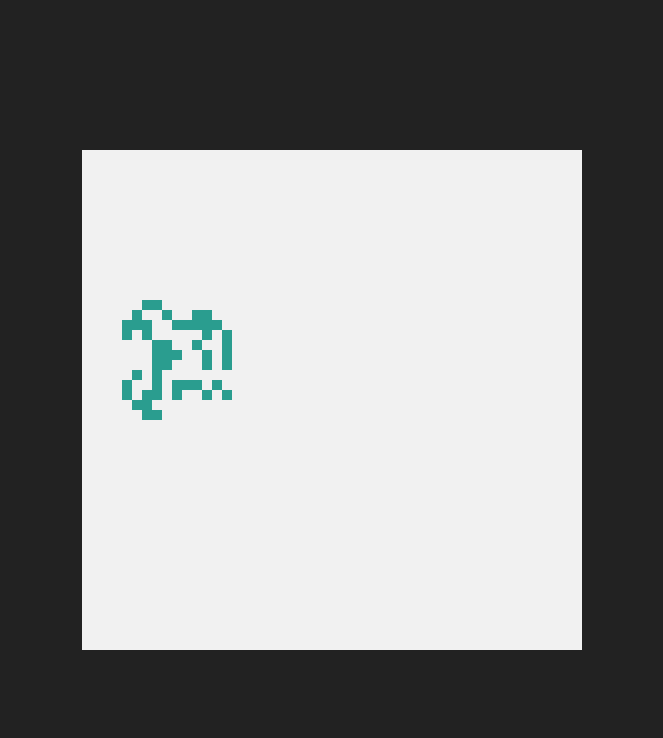
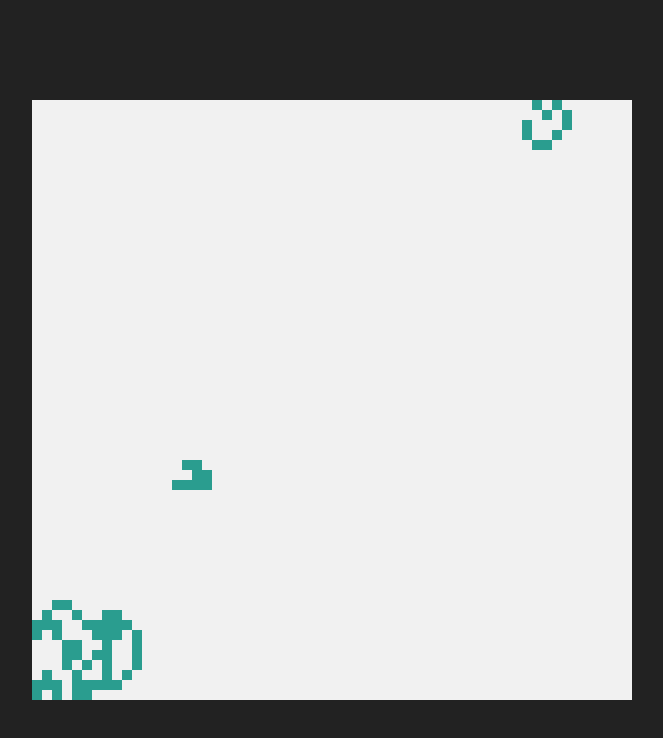
Before and after one commit to WMYM-Experimental/LangstonAnt.js, a plain HTML site: page index.html in a window 1280 px wide. Shown: the whole page, without its empty margins (308-971 px from the left). Drawn offline with Linux system fonts and the light colour scheme.

Commit message:
improve ant location

```diff
--- a/css/style.css
+++ b/css/style.css
@@ -13,7 +13,7 @@
     background-color: #222;
 }
 #canvas {
-    width: 500px;
-    height: 500px;
+    width: 600px;
+    height: 600px;
     background-color: #f1f1f1;
 }
--- a/js/script.js
+++ b/js/script.js
@@ -1,27 +1,21 @@
 const canvas = document.getElementById("canvas");
 const ctx = canvas.getContext("2d");
 
-canvas.width = 500;
-canvas.height = 500;
+canvas.width = 600;
+canvas.height = 600;
 
 class Ant {
-    constructor(x, y, direction) {
+    constructor(x, y, direction, color) {
         this.x = x;
         this.y = y;
         this.direction = direction;
+        this.color = color;
     }
 
     // At a white square, turn 90° clockwise, flip the color of the square, move forward one unit
     // At a black square, turn 90° counter - clockwise, flip the color of the square, move forward one unit
 
     // right = 0, left = 1, up = 2, down = 3
-
-    // draw() {
-    //     ctx.fillStyle = "black";
-    //     ctx.beginPath()
-    //     ctx.fillRect(this.x, this.y, 1, 1);
-    //     ctx.closePath();
-    // }
 
     move() {
         if (this.direction == 0) {
@@ -60,12 +54,7 @@ class Ant {
     }
 
     check() {
-        if (
-            this.x >= 0 &&
-            this.x <= canvas.width - 20 &&
-            this.y >= 0 &&
-            this.y <= canvas.height - 20
-        ) {
+        if (this.x >= 0 && this.x < 60 && this.y >= 0 && this.y < 60) {
             return true;
         }
         return false;
@@ -109,39 +98,31 @@ const drawMatrix = (matrix) => {
     });
 };
 
-const matrix = makeMatrix(50, 50);
-const ant = new Ant(10, 20, 0);
+const matrix = makeMatrix(60, 60);
 
-drawMatrix(matrix);
+const ant = new Ant(
+    getRandomInt(1, matrix.length - 1),
+    getRandomInt(1, matrix.length - 1),
+    0
+);
+
 const animate = () => {
+    if (!ant.check()) {
+        ant.x = getRandomInt(1, matrix.length - 1);
+        ant.y = getRandomInt(1, matrix.length - 1);
+    }
     ctx.clearRect(0, 0, canvas.width, canvas.height);
-    if (ant.check()) {
     const flag = matrix[ant.x][ant.y];
     if (flag == 0) {
         ant.turn(flag);
         matrix[ant.x][ant.y] = 1;
-            ant.move();
     } else if (flag == 1) {
         ant.turn(flag);
         matrix[ant.x][ant.y] = 0;
+    }
     ant.move();
-        }
-
     drawMatrix(matrix);
     requestAnimationFrame(animate);
-    } else {
-        init();
-    }
-};
-
-const init = () => {
-    for (let i = 0; i < array.length; i++) {
-        for (let j = 0; j < array.length; j++) {
-            matrix[i][j] = 0;
-        }
-    }
-    ant.x = 30;
-    ant.y = 20;
 };
 
 animate();
```
Lines whose indentation alone changed are shown as unchanged.
